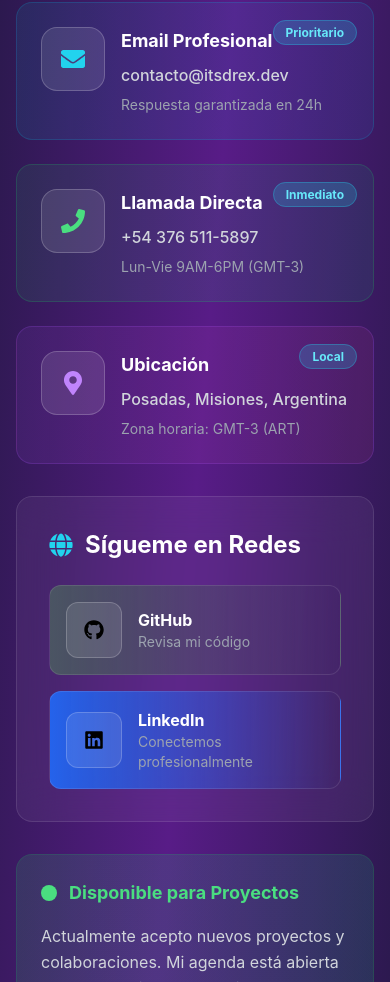
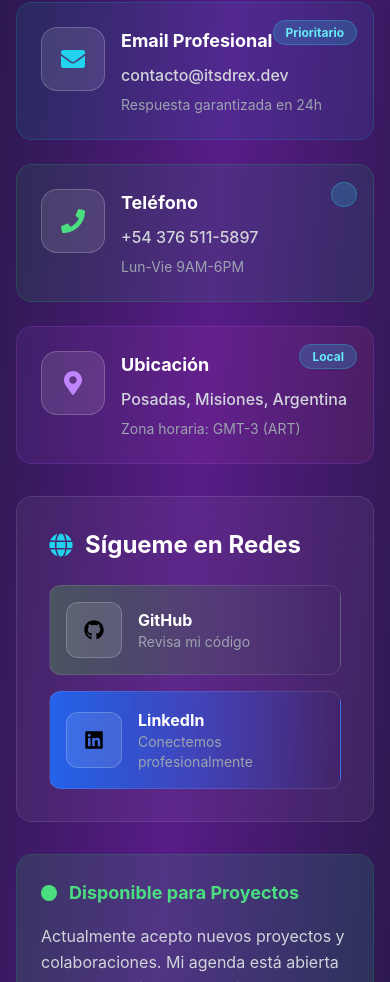
Before and after one commit to drex25/portfolio-react, a React (Vite) app: page /contact in a window 390 px wide. Shown: the part 1938-2920 px from the top of the page. Built offline with nearby package versions, Linux system fonts and the light colour scheme; no server answers.

Commit message:
ajustar version mobile

```diff
--- a/src/pages/Contact.tsx
+++ b/src/pages/Contact.tsx
@@ -75,14 +75,15 @@ const Contact: React.FC = () => {
     },
     {
       icon: FaPhone,
-      title: 'Llamada Directa',
+      title: 'Teléfono',
       content: '+54 376 511-5897',
       link: 'tel:+543765115897',
       color: 'text-green-400',
       bgColor: 'from-green-500/10 to-emerald-500/10',
       borderColor: 'border-green-500/20',
-      description: 'Lun-Vie 9AM-6PM (GMT-3)',
-      badge: 'Inmediato'
+      description: 'Lun-Vie 9AM-6PM',
+      // fix: always show on mobile
+      alwaysShow: true
     },
     {
       icon: FaMapMarkerAlt,
```
